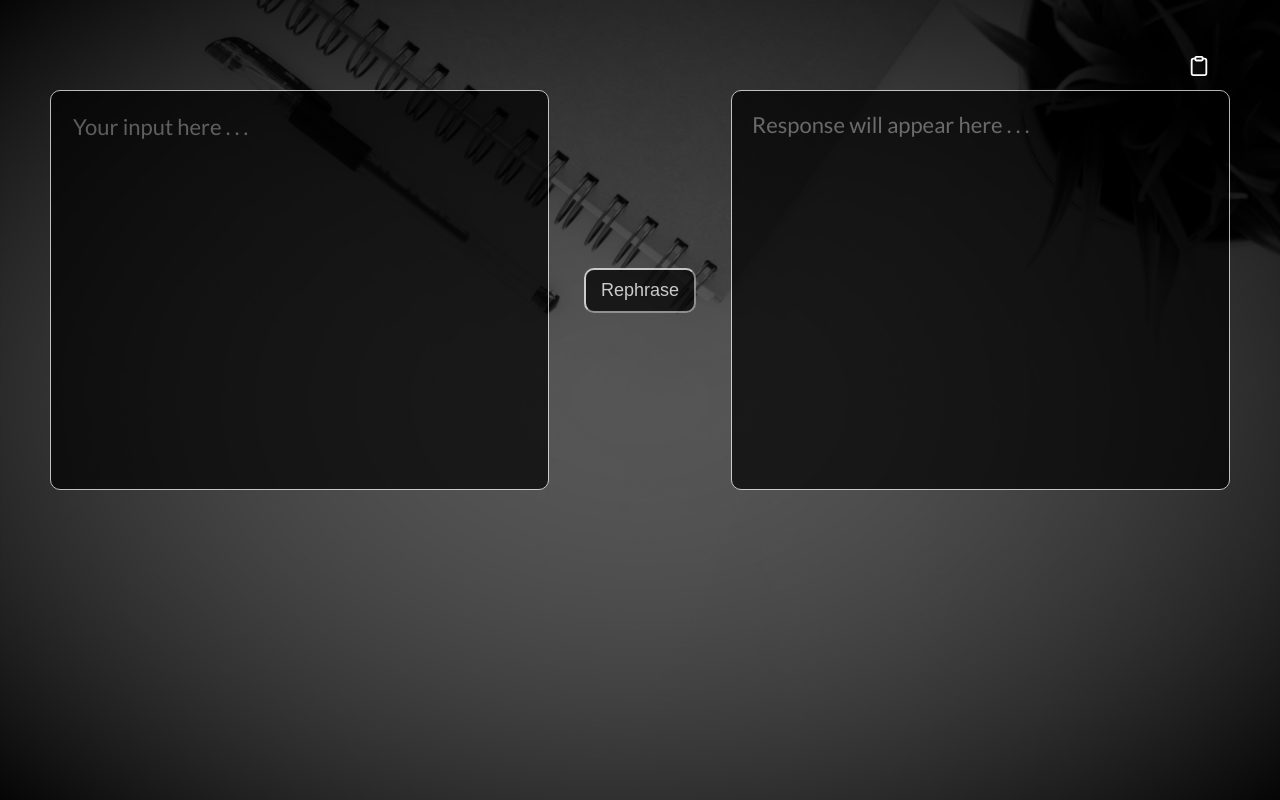
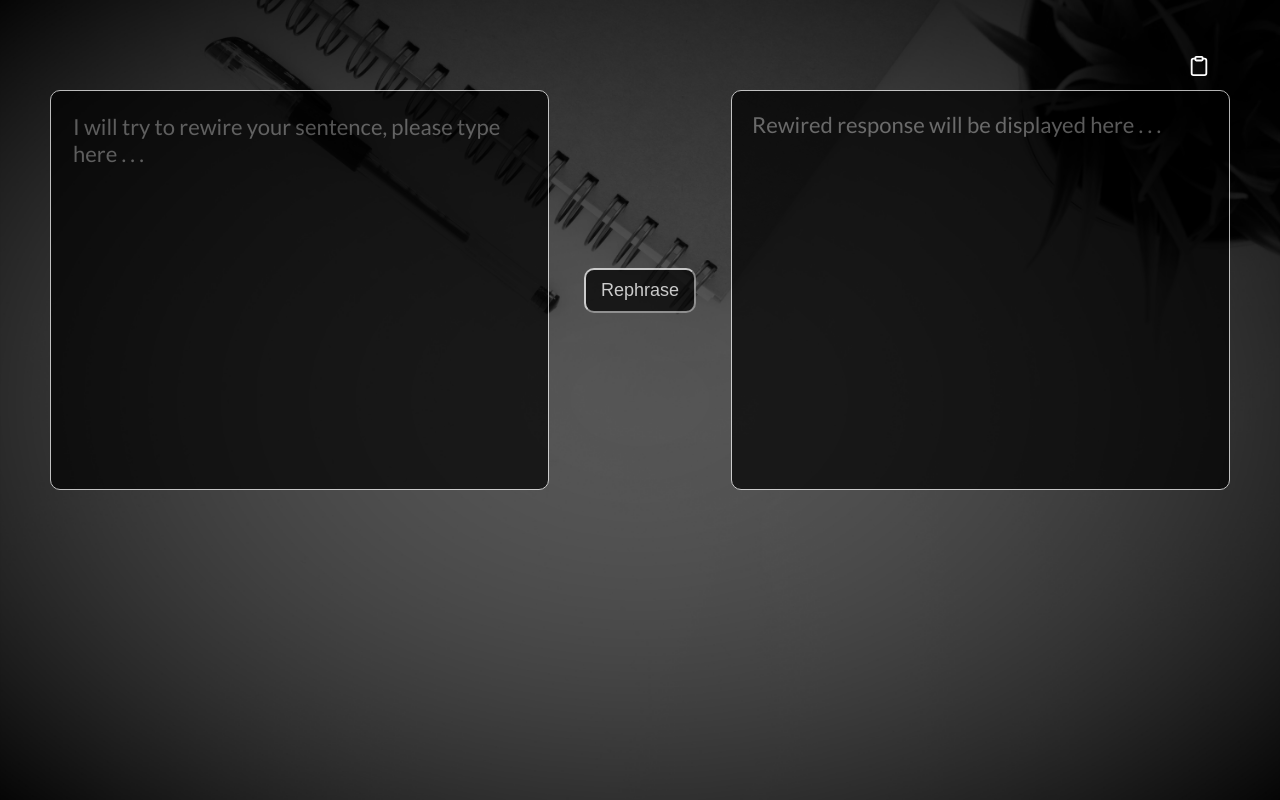
Before and after one commit to vikas03071999/ProductivityTools, a React (Create React App) app: page /Recapitulator in a window 1280 px wide. Built offline with nearby package versions, Linux system fonts and the light colour scheme.

Commit message:
Added more meaningful placeholders

```diff
--- a/src/Components/Input/Input.jsx
+++ b/src/Components/Input/Input.jsx
@@ -1,13 +1,23 @@
 import React from 'react'
 import "./Input.css"
 
-const Input = ({inputValue,setInputValue}) => {
+const Input = ({inputValue,setInputValue,param}) => {
+  var placeholderValue = "";
+  if(param === "Grammar"){
+      placeholderValue = "I will correct grammar in your sentences, please type here . . ."
+  }
+  else if(param === "Rephrase"){
+    placeholderValue = "I will try to rewire your sentence, please type here . . ."
+  }
+  else if(param === "Summary"){
+    placeholderValue = "I will try to generate summary, paste your paragraph here . . ."
+  }
   return (
     <div className='inputContainer'>
       <textarea spellCheck="false"
       onChange={(e)=>setInputValue(e.target.value)}
       className='inputTextArea'
-      placeholder='Your input here . . .'>
+      placeholder={placeholderValue}>
 
       </textarea>
     </div>
--- a/src/Components/Output/Output.jsx
+++ b/src/Components/Output/Output.jsx
@@ -1,10 +1,20 @@
 import React from 'react'
 import "./Output.css"
 
-const Output = ({outputValue}) => {
+const Output = ({outputValue,param}) => {
+  var defaultVal = "";
+  if(param === "Grammar"){
+    defaultVal = "Correct grammar will be displayed here . . ."
+  }
+  else if(param === "Rephrase"){
+    defaultVal = "Rewired response will be displayed here . . ."
+  }
+  else if (param === "Summary"){
+    defaultVal = "Summary will be displayed here . . ."
+  }
   return (
     <div className='outputContainer'>
-      <div className="ouputDiv" style={{color: outputValue === "Response will appear here . . ." ? "gray":"white"}}>
+      <div className="ouputDiv" style={{color: outputValue === defaultVal ? "gray":"white"}}>
         {outputValue}
       </div>
     </div>
--- a/src/Pages/GrammarPerfect/Grammar.jsx
+++ b/src/Pages/GrammarPerfect/Grammar.jsx
@@ -11,7 +11,7 @@ import copy from "copy-to-clipboard";
 
 const Grammar = () => {
   const [inputValue, setInputValue] = useState("");
-  const [outputValue, setOutputValue] = useState("Response will appear here . . .");
+  const [outputValue, setOutputValue] = useState("Correct grammar will be displayed here . . .");
   const [loading, setLoading] = useState(false);
   const [showCopyIcon, setShowCopyIcon] = useState(true);
   const [showCheckIcon, setShowCheckIcon] = useState(false);
@@ -64,11 +64,11 @@ const Grammar = () => {
       <FiClipboard className='clipboardIcon' onClick={copyToClipboard} style={{display: showCopyIcon ? "block" : "none"}} />
       <AiOutlineCheck className='clipboardIcon' style={{ display: showCheckIcon ? "block" : "none" }} />
       <div className="grammarWrapper">
-        <Input inputValue={inputValue} setInputValue={setInputValue} />
+        <Input inputValue={inputValue} setInputValue={setInputValue} param={"Grammar"}/>
         <button className='correctGrammarBtn' onClick={handleCorrection} style={{ pointerEvents: loading ? "none" : "all" }}>
           {loading ? "loading" : "Correct"}
         </button>
-        <Output outputValue={outputValue} />
+        <Output outputValue={outputValue} param={"Grammar"}/>
       </div>
     </div>
   )
--- a/src/Pages/Rephrase/Rephrase.jsx
+++ b/src/Pages/Rephrase/Rephrase.jsx
@@ -13,7 +13,7 @@ import copy from "copy-to-clipboard";
 const Rephrase = () => {
   // State and variable area
   const [inputValue, setInputValue] = useState("");
-  const [outputValue, setOutputValue] = useState("Response will appear here . . .");
+  const [outputValue, setOutputValue] = useState("Rewired response will be displayed here . . .");
   const [loading, setLoading] = useState(false);
   const [showCopyIcon, setShowCopyIcon] = useState(true);
   const [showCheckIcon, setShowCheckIcon] = useState(false);
@@ -68,11 +68,11 @@ const Rephrase = () => {
       <FiClipboard className='clipboardIcon' onClick={copyToClipboard} style={{display: showCopyIcon ? "block" : "none"}} />
       <AiOutlineCheck className='clipboardIcon' style={{ display: showCheckIcon ? "block" : "none" }} />
       <div className="rephraseWrapper">
-        <Input inputValue={inputValue} setInputValue={setInputValue} />
+        <Input inputValue={inputValue} setInputValue={setInputValue} param={"Rephrase"}/>
         <button className='rephraseBtn' onClick={handleRephrase}>
           { loading ? "loading" : "Rephrase"}
         </button>
-        <Output outputValue={outputValue} />
+        <Output outputValue={outputValue} param={"Rephrase"}/>
       </div>
     </div>
   )
--- a/src/Pages/Summary/Summary.jsx
+++ b/src/Pages/Summary/Summary.jsx
@@ -12,7 +12,7 @@ import copy from "copy-to-clipboard";
 const Summary = () => {
   // State and variable area
   const [inputValue, setInputValue] = useState("");
-  const [outputValue, setOutputValue] = useState("Response will appear here . . .");
+  const [outputValue, setOutputValue] = useState("Summary will be displayed here . . .");
   const [loading, setLoading] = useState(false);
   const [showCopyIcon, setShowCopyIcon] = useState(true);
   const [showCheckIcon, setShowCheckIcon] = useState(false);
@@ -66,11 +66,11 @@ const Summary = () => {
       <FiClipboard className='clipboardIcon' onClick={copyToClipboard} style={{display: showCopyIcon ? "block" : "none"}} />
       <AiOutlineCheck className='clipboardIcon' style={{ display: showCheckIcon ? "block" : "none" }} />
       <div className="summaryWrapper">
-        <Input inputValue={inputValue} setInputValue={setInputValue}/>
+        <Input inputValue={inputValue} setInputValue={setInputValue} param={"Summary"}/>
         <button className='summaryBtn' onClick={generateSummary}>
           {loading ? "loading..." : "Summarize"}
         </button>
-        <Output outputValue={outputValue}/>
+        <Output outputValue={outputValue} param={"Summary"}/>
       </div>
     </div>
   )
```
